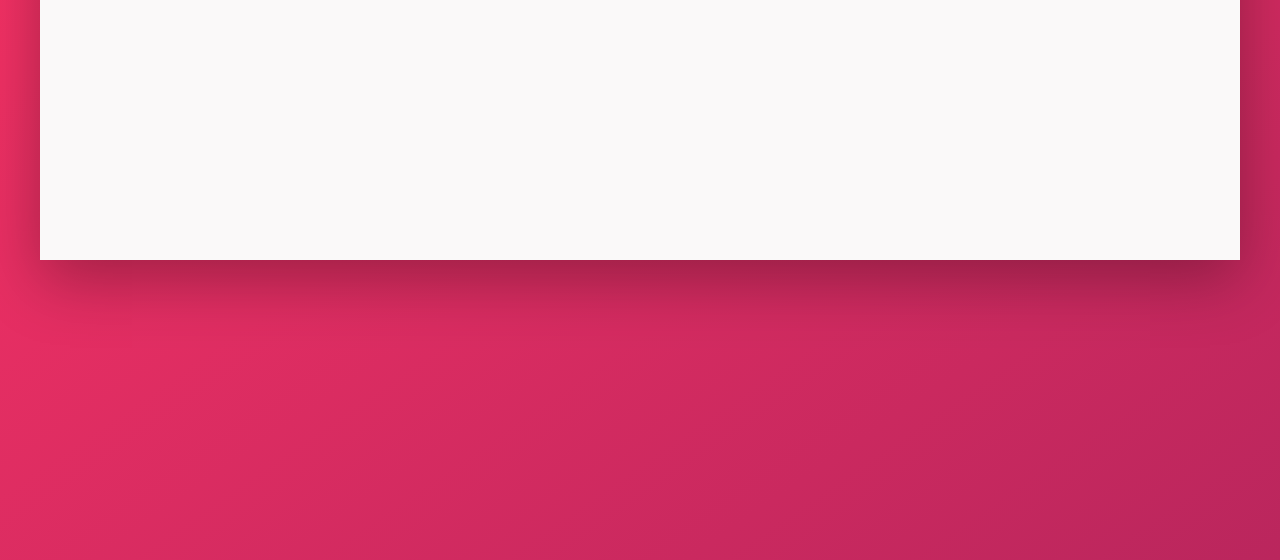
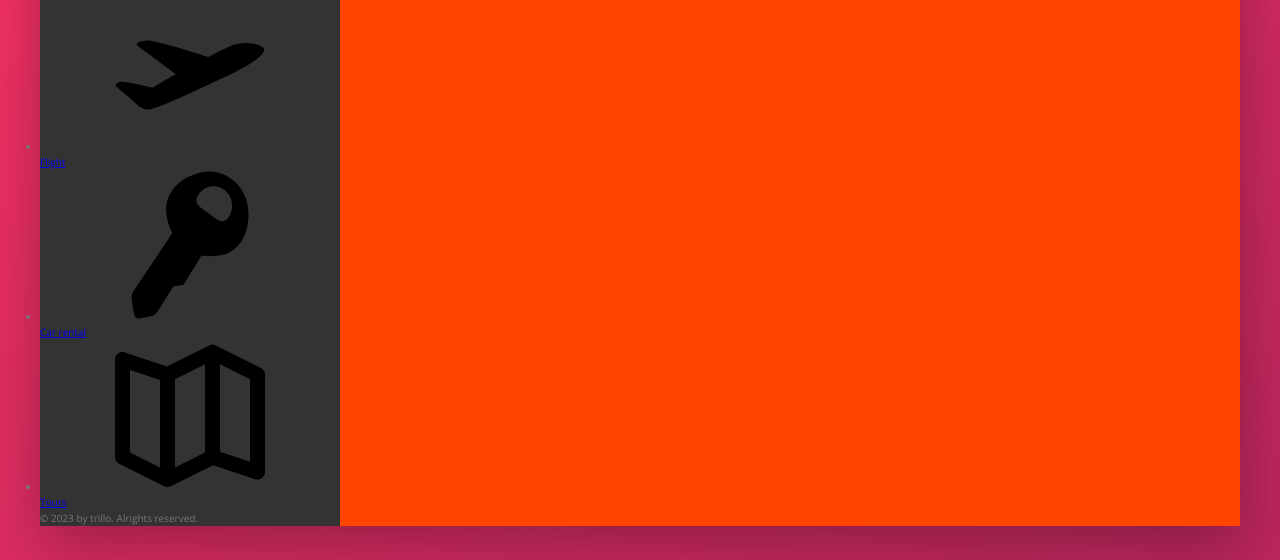
Before and after one commit to Mechack08/Trillo-app, a website: page index.html in a window 1280 px wide. Shown: the part 320-880 px from the top of the page. Drawn offline with nearby package versions, Linux system fonts and the light colour scheme.

Commit message:
HTML Markup for Navigation

```diff
--- a/index.html
+++ b/index.html
@@ -52,12 +52,49 @@
               alt="User photo"
               class="user-nav__user-photo"
             />
-            <span class="user-nav__username">Kobius</span>
+            <span class="user-nav__username">Makasi</span>
           </div>
         </nav>
       </div>
       <div class="content">
-        <nav class="sidebar">Navigations</nav>
+        <nav class="sidebar">
+          <ul class="slide-nav">
+            <li class="slide-nav__item slide-nav__item--active">
+              <a href="#" class="slide-nav__link">
+                <svg class="slide-nav__icon">
+                  <use xlink:href="img/sprite.svg#icon-home3"></use>
+                </svg>
+                <span>Hotel</span>
+              </a>
+            </li>
+            <li class="slide-nav__item">
+              <a href="#" class="slide-nav__link">
+                <svg class="slide-nav__icon">
+                  <use xlink:href="img/sprite.svg#icon-aircraft-take-off"></use>
+                </svg>
+                <span>Flight</span>
+              </a>
+            </li>
+            <li class="slide-nav__item">
+              <a href="#" class="slide-nav__link">
+                <svg class="slide-nav__icon">
+                  <use xlink:href="img/sprite.svg#icon-key"></use>
+                </svg>
+                <span>Car rental</span>
+              </a>
+            </li>
+            <li class="slide-nav__item">
+              <a href="#" class="slide-nav__link">
+                <svg class="slide-nav__icon">
+                  <use xlink:href="img/sprite.svg#icon-map"></use>
+                </svg>
+                <span>Tours</span>
+              </a>
+            </li>
+          </ul>
+
+          <div class="legal">&copy; 2023 by trillo. Alrights reserved.</div>
+        </nav>
         <main class="hotel-view">Hotel View</main>
       </div>
     </div>
```
